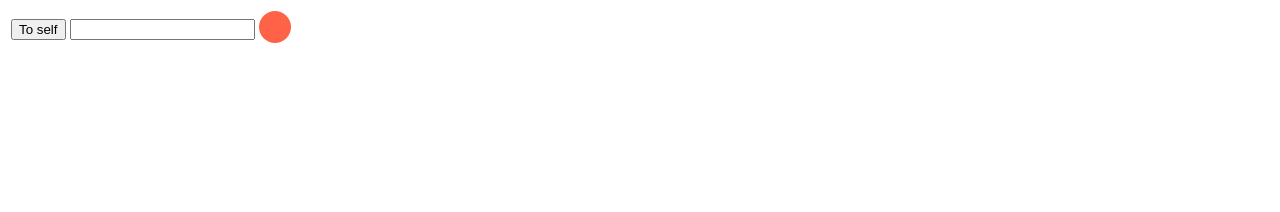
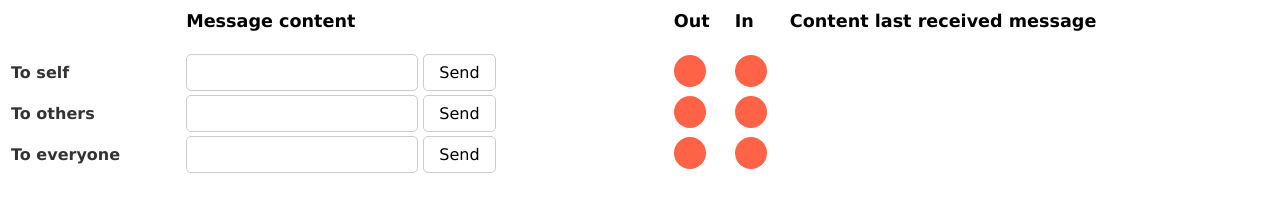
Before and after one commit to JeffreyArts/proto-skeleton-socket-client, a website built with webpack: page index.html in a window 1280 px wide. Built offline with Linux system fonts and the light colour scheme; no server answers.

Commit message:
Add support for toEveryone & toOthers socket events

```diff
--- a/index.html
+++ b/index.html
@@ -10,22 +10,106 @@
 <body>
 
 <table>
+    <thead>
         <tr>
             <td>
+                &nbsp;
+            </td>
+            <td>
+                Message content
+            </td>
+            <td>
+                Out
+            </td>
+            <td>
+                In
+            </td>
+            <td>
+                Content last received message
+            </td>
+        </tr>
+    </thead>
+    <tbody>
+        <!-- To self -->
+        <tr>
+            <td>
+                <strong>
+                    To self
+                </strong>
+            </td>
+            <td>
+                <input id="toSelfMessage">
                 <button id="toSelfButton">
-                To self
+                    Send
                 </button>
             </td>
             <td>
-            <input id="toSelfMessage">
+                    <span class="signal" id="toSelfSignalOut">
             </td>
             <td>
-            <span class="signal" id="toSelfSignal">
+                <span class="signal" id="toSelfSignalIn">
             </td>
             <td>
                 <span id="toSelfResult"></span>
             </td>
         </tr>
+
+
+
+
+
+        <!-- To others -->
+        <tr>
+            <td>
+                <strong>
+                    To others
+                </strong>
+            </td>
+            <td>
+                <input id="toOthersMessage">
+                <button id="toOthersButton">
+                    Send
+                </button>
+            </td>
+            <td>
+                <span class="signal" id="toOthersSignalOut">
+            </td>
+            <td>
+                <span class="signal" id="toOthersSignalIn">
+            </td>
+            <td>
+                <span id="toOthersResult"></span>
+            </td>
+        </tr>
+
+
+
+
+
+        <!-- To everyone -->
+        <tr>
+            <td>
+                <strong>
+                    To everyone
+                </strong>
+            </td>
+            <td>
+                <input id="toEveryoneMessage">
+                <button id="toEveryoneButton">
+                    Send
+                </button>
+            </td>
+            <td>
+                <span class="signal" id="toEveryoneSignalOut">
+            </td>
+            <td>
+                <span class="signal" id="toEveryoneSignalIn">
+            </td>
+            <td>
+                <span id="toEveryoneResult"></span>
+            </td>
+        </tr>
+    </tbody>
 </table>
 
 </body>
--- a/scripts/index.js
+++ b/scripts/index.js
@@ -2,8 +2,6 @@
 import io from 'socket.io-client';
 
 const socket = io('http://localhost:3001');
-
-console.log('init');
 
 socket.on('connect', onConnect);
 
@@ -11,22 +9,47 @@ function onConnect(){
   console.log('connect ' + socket.id);
 }
 
+const blink = target => {
+    target.style = "background-color: chartreuse;";
+    setTimeout(()=> {
+        target.style = "";
+    }, 150)
+}
+
 
 // To Self
 document.querySelector("#toSelfButton").onclick = () => {
     const m = document.querySelector("#toSelfMessage").value;
+    blink(document.querySelector("#toSelfSignalOut"))
     socket.emit('toSelf', m)
 }
 
 socket.on('toSelf.success', m => {
-    blink(document.querySelector("#toSelfSignal"))
+    blink(document.querySelector("#toSelfSignalIn"))
     document.querySelector("#toSelfResult").innerText = m;
 })
 
 
-const blink = target => {
-    target.style = "background-color: lime;";
-    setTimeout(()=> {
-        target.style = "";
-    }, 150)
+// To Everyone
+document.querySelector("#toEveryoneButton").onclick = () => {
+    const m = document.querySelector("#toEveryoneMessage").value;
+    blink(document.querySelector("#toEveryoneSignalOut"))
+    socket.emit('toEveryone', m)
 }
+
+socket.on('toEveryone.success', m => {
+    blink(document.querySelector("#toEveryoneSignalIn"))
+    document.querySelector("#toEveryoneResult").innerText = m;
+})
+
+// To Others
+document.querySelector("#toOthersButton").onclick = () => {
+    const m = document.querySelector("#toOthersMessage").value;
+    blink(document.querySelector("#toOthersSignalOut"))
+    socket.emit('toOthers', m)
+}
+
+socket.on('toOthers.success', m => {
+    blink(document.querySelector("#toOthersSignalIn"))
+    document.querySelector("#toOthersResult").innerText = m;
+})
--- a/style.css
+++ b/style.css
@@ -6,3 +6,45 @@
     border:0 none transparent;
     background-color: tomato;
 }
+
+table {
+    width: 100%;
+    font-family: "Verdana";
+}
+thead td {
+    padding-bottom: 20px;
+    font-size: 1.1em;
+    font-weight: bold;
+}
+
+tbody td {
+    color: #333;
+}
+
+td:last-child {
+    max-width: 50vw;
+}
+
+input {
+    font-family: "Verdana";
+    padding: 8px 15px;
+    border-radius: 5px;
+    background-color: #fff;
+    border: 1px solid #ccc;
+    font-size: 1em;
+}
+button {
+    font-family: "Verdana";
+    padding: 8px 15px;
+    border-radius: 5px;
+    background-color: #fff;
+    border: 1px solid #ccc;
+    font-size: 1em;
+}
+
+button:hover {
+    background-color: aliceblue;
+    border-color: deepskyblue;
+    color: deepskyblue;
+    cursor: pointer;
+}
```
Also changed, not shown: dist/app.js. Lines whose indentation alone changed are shown as unchanged.
